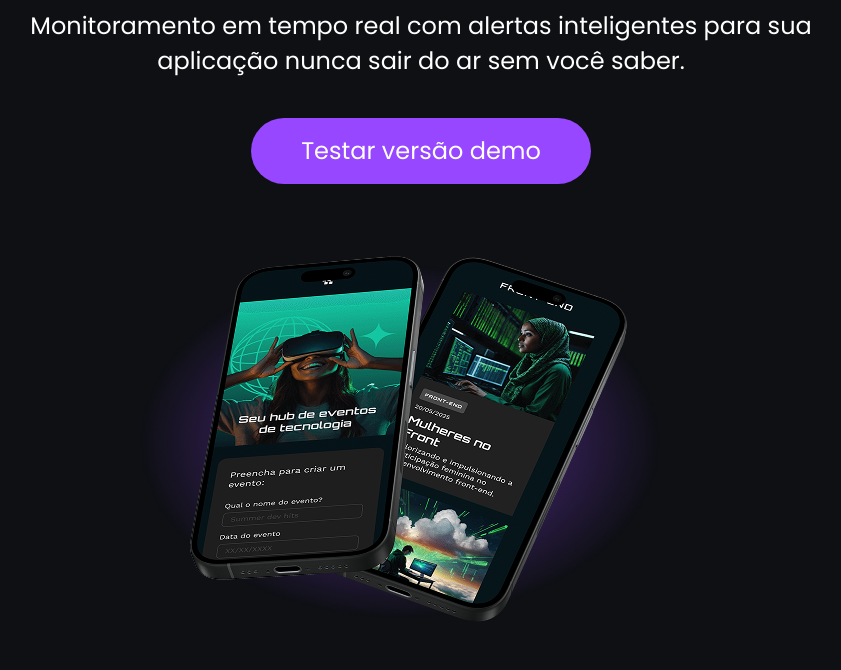
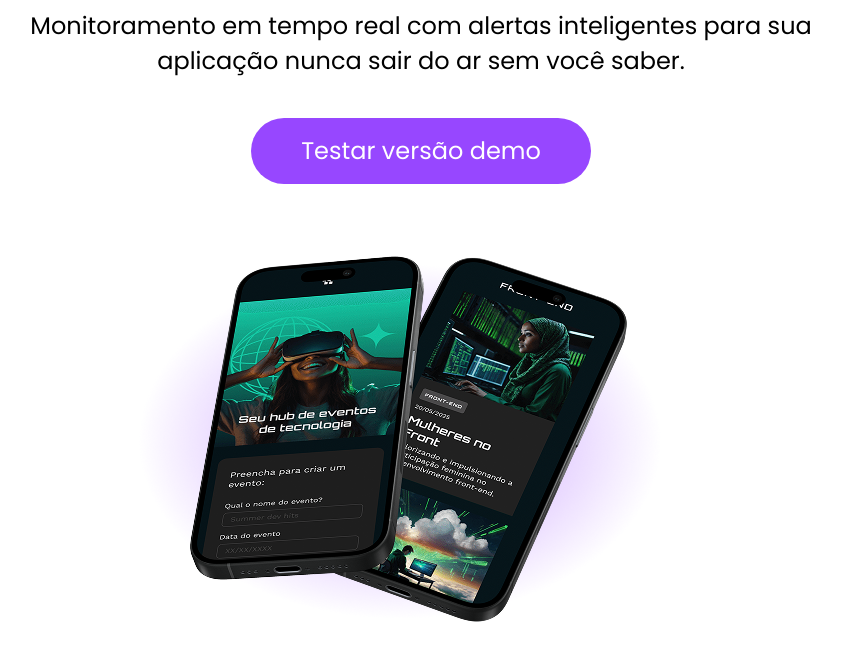
Before and after one commit to GabrielYuriki/Projeto-Tecboard, a plain HTML site: page index.html in a window 1280 px wide. Shown: the part 345-1015 px from the top of the page, without its empty margins (219-1060 px from the left). Drawn offline with Linux system fonts and the light colour scheme.

```diff
--- a/css/style.css
+++ b/css/style.css
@@ -24,8 +24,8 @@
 
 /* Estilo Desktop */
 body {
-    background-color: #0e1014;
-    color: #FFFFFF;
+    background-color: #FFFFFF;
+    color: #000;
 }
 
 header img{
```
